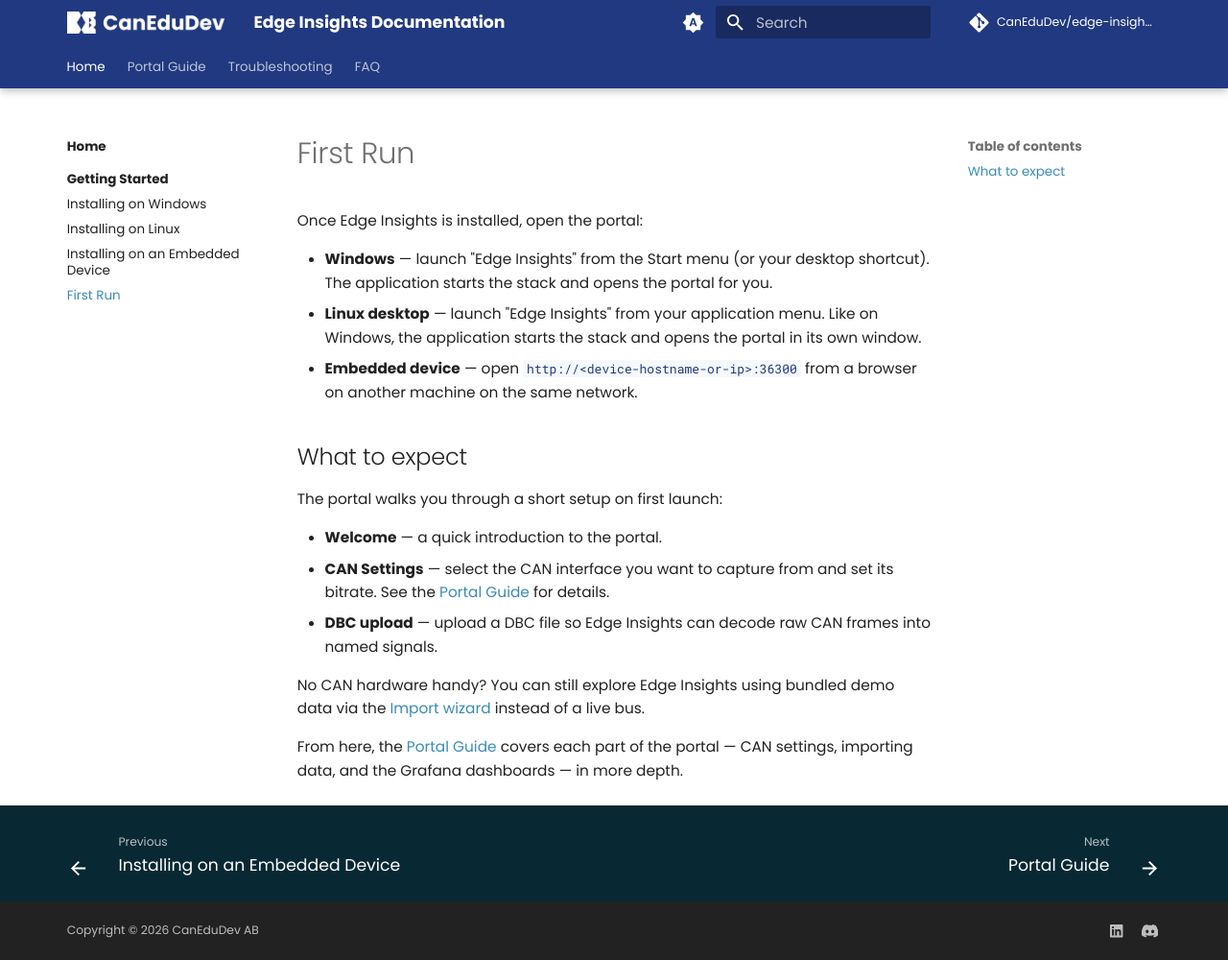
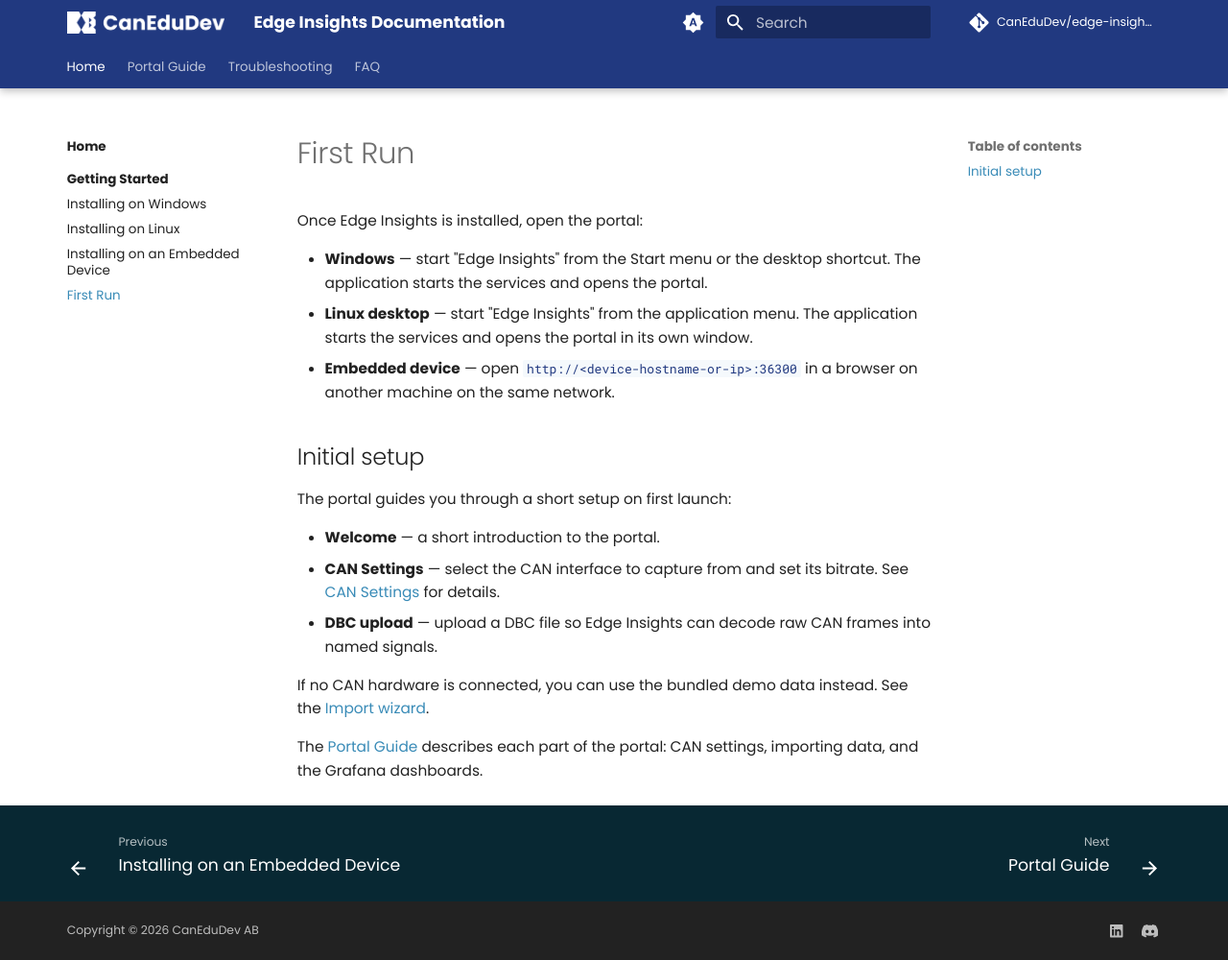
Before and after one commit to CanEduDev/edge-insights-docs, an MkDocs documentation site: the page built from docs/getting-started/first-run.md, in a window 1280 px wide and 1000 px high. Shown: the whole window at 96% size. Built offline with MkDocs 1.6.1 and Material for MkDocs 9.7.7, drawn with Linux system fonts in a browser that asks for light colours; comment, search, counter and statistics services are not loaded.

Commit message:
Split Linux install into desktop and embedded pages; plain technical tone
Desktop PC: Edge Insights is installed as a normal desktop application
(application-menu entry) and the application starts the services and opens
the portal window itself; closing the window stops them. The previous
systemd/network-oriented content moves to a new embedded-device page,
which also documents the arm64 tarballs and reaching the portal over the
network. First-run and overview pages updated for the split, and all
content revised to a plain, technical tone in simple American English.

Co-Authored-By: Claude Fable 5 <noreply@anthropic.com>
Claude-Session: https://claude.ai/code/session_0161TaqMTP8nvov6DH2i4SF8

```diff
--- a/docs/getting-started/first-run.md
+++ b/docs/getting-started/first-run.md
@@ -2,30 +2,26 @@
 
 Once Edge Insights is installed, open the portal:
 
-- **Windows** — launch "Edge Insights" from the Start menu (or your
-  desktop shortcut). The application starts the stack and opens the portal
-  for you.
-- **Linux desktop** — launch "Edge Insights" from your application menu.
-  Like on Windows, the application starts the stack and opens the portal
-  in its own window.
-- **Embedded device** — open `http://<device-hostname-or-ip>:36300` from a
+- **Windows** — start "Edge Insights" from the Start menu or the desktop
+  shortcut. The application starts the services and opens the portal.
+- **Linux desktop** — start "Edge Insights" from the application menu.
+  The application starts the services and opens the portal in its own
+  window.
+- **Embedded device** — open `http://<device-hostname-or-ip>:36300` in a
   browser on another machine on the same network.
 
-## What to expect
+## Initial setup
 
-The portal walks you through a short setup on first launch:
+The portal guides you through a short setup on first launch:
 
-- **Welcome** — a quick introduction to the portal.
-- **CAN Settings** — select the CAN interface you want to capture from and
-  set its bitrate. See the [Portal Guide](../portal/can-settings.md) for
-  details.
+- **Welcome** — a short introduction to the portal.
+- **CAN Settings** — select the CAN interface to capture from and set its
+  bitrate. See [CAN Settings](../portal/can-settings.md) for details.
 - **DBC upload** — upload a DBC file so Edge Insights can decode raw CAN
   frames into named signals.
 
-No CAN hardware handy? You can still explore Edge Insights using bundled
-demo data via the [Import wizard](../portal/import-wizard.md) instead of a
-live bus.
+If no CAN hardware is connected, you can use the bundled demo data
+instead. See the [Import wizard](../portal/import-wizard.md).
 
-From here, the [Portal Guide](../portal/index.md) covers each part of the
-portal — CAN settings, importing data, and the Grafana dashboards — in more
-depth.
+The [Portal Guide](../portal/index.md) describes each part of the portal:
+CAN settings, importing data, and the Grafana dashboards.
```
Also changed, not shown: docs/getting-started/index.md (+5 -5 lines), docs/getting-started/installation-embedded.md (+4 -4 lines), docs/getting-started/installation-linux.md (+9 -10 lines), docs/getting-started/installation-windows.md (+12 -12 lines), docs/index.md (+9 -11 lines).
